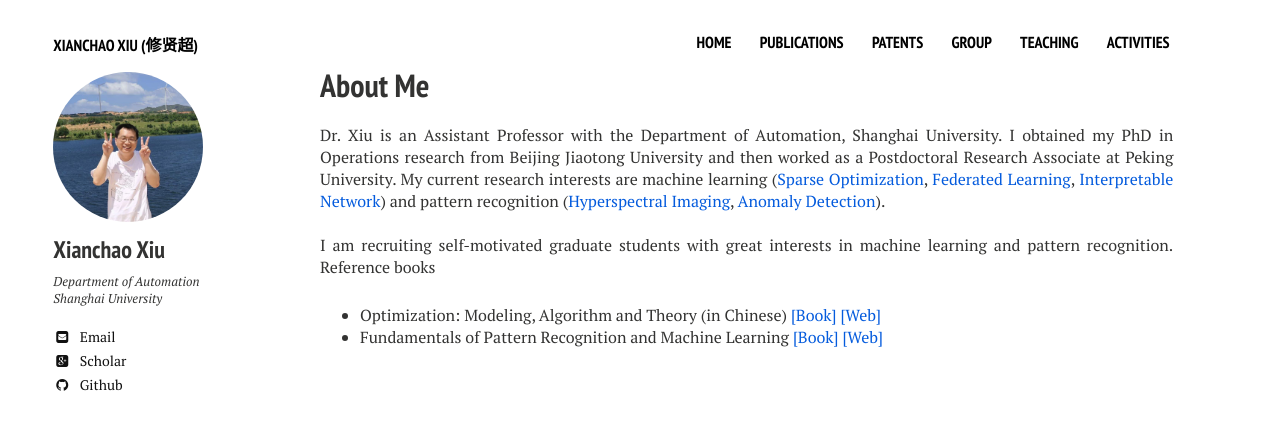
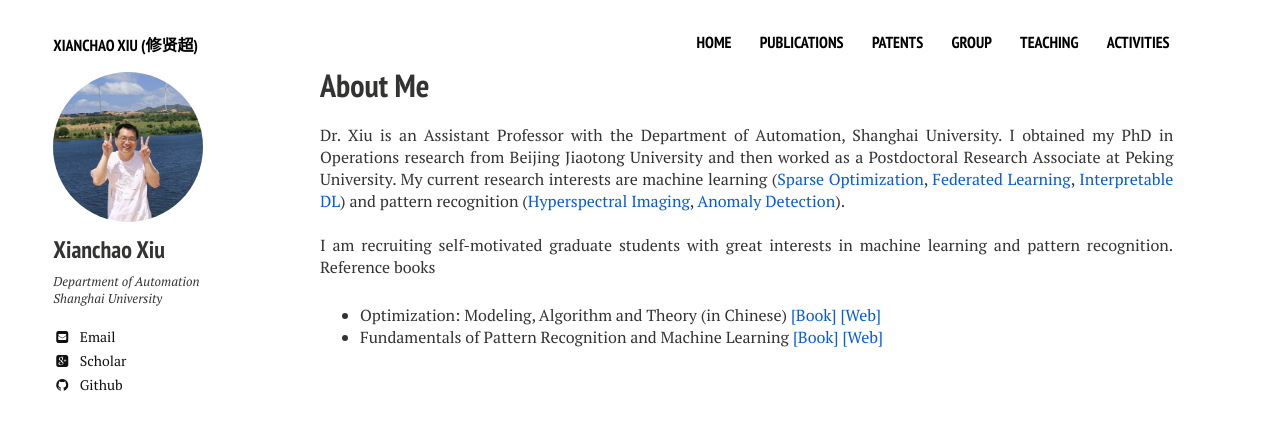
Before and after one commit to xianchaoxiu/xianchaoxiu.github.io, a Jekyll site: the page built from index.md, in a window 1280 px wide. Shown: the top 430 px of the page. Built offline with Jekyll 4.4.1, drawn with Linux system fonts in a browser that asks for light colours; nearby versions of some CDN libraries.

Commit message:
Update home2.html

```diff
--- a/_layouts/home2.html
+++ b/_layouts/home2.html
@@ -23,7 +23,7 @@
   <h1>About Me</h1>
       <p> Dr. Xiu is an Assistant Professor with the Department of Automation, Shanghai University.
 	      I obtained my PhD in Operations research from Beijing Jiaotong University and then worked as a Postdoctoral Research Associate at Peking University.
-	      My current research interests are machine learning (<a href="https://github.com/xianchaoxiu/Sparse-Optimization" class="textlink" target="_blank">Sparse Optimization</a>, <a href="https://github.com/xianchaoxiu/Federated-Learning" class="textlink" target="_blank">Federated Learning</a>, <a href="https://github.com/xianchaoxiu/Interpretable-Network" class="textlink" target="_blank">Interpretable Network</a>)
+	      My current research interests are machine learning (<a href="https://github.com/xianchaoxiu/Sparse-Optimization" class="textlink" target="_blank">Sparse Optimization</a>, <a href="https://github.com/xianchaoxiu/Federated-Learning" class="textlink" target="_blank">Federated Learning</a>, <a href="https://github.com/xianchaoxiu/Interpretable-DL" class="textlink" target="_blank">Interpretable DL</a>)
 	      and pattern recognition (<a href="https://github.com/xianchaoxiu/Hyperspectral-Imaging" class="textlink" target="_blank">Hyperspectral Imaging</a>, <a href="https://github.com/xianchaoxiu/Anomaly-Detection" class="textlink" target="_blank">Anomaly Detection</a>). <br><br>
 
 	 I am recruiting self-motivated graduate students with great interests in machine learning and pattern recognition. Reference books
```
